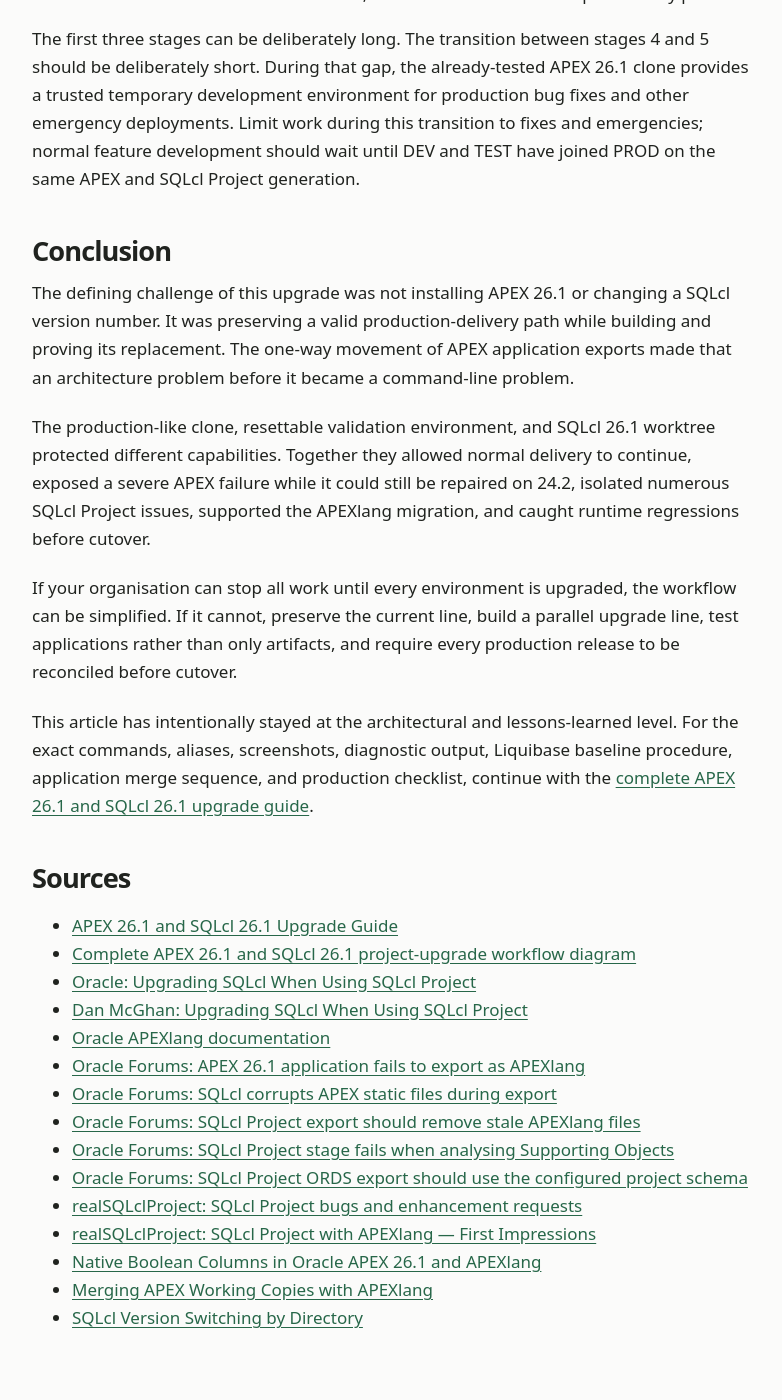
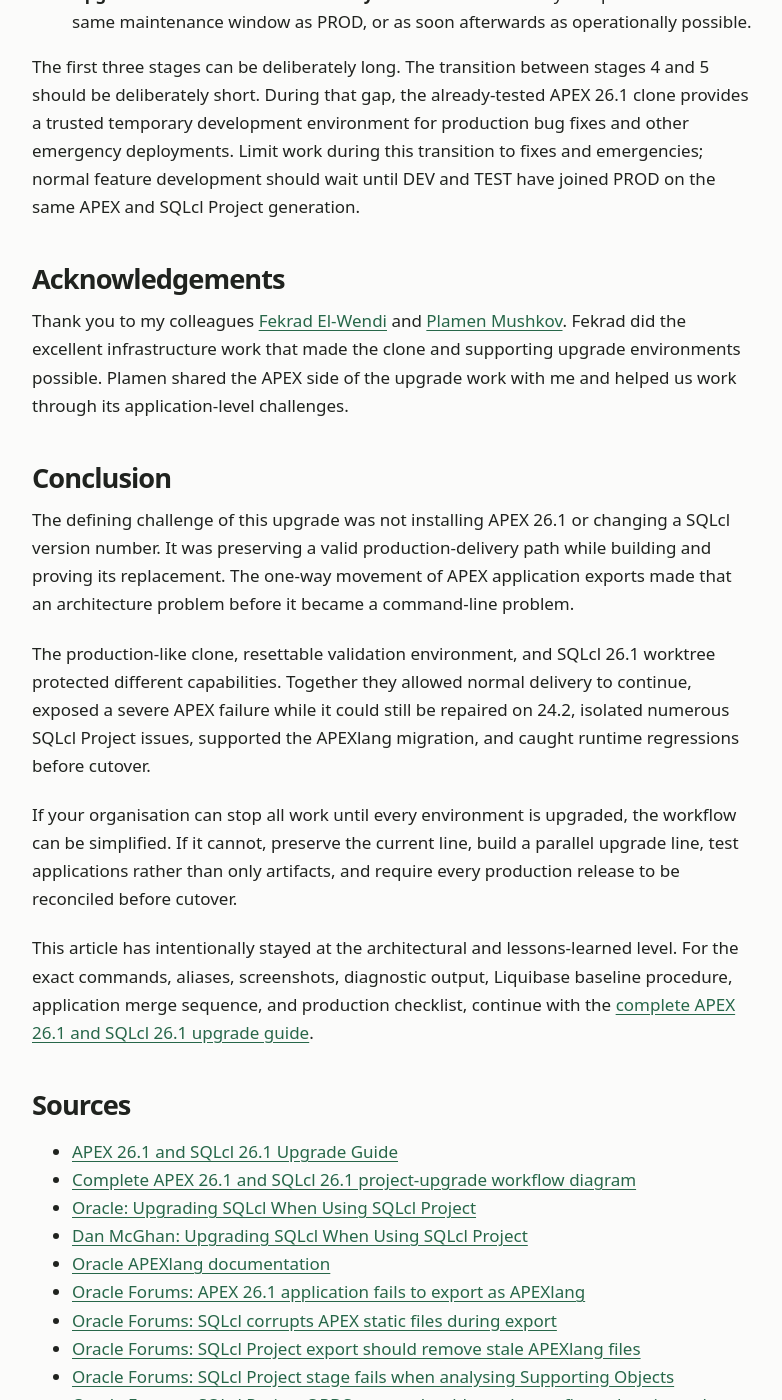
Before and after one commit to akluev/akluev.github.io, a Jekyll site: the page built from _posts/2026-08-27-upgrading-oracle-apex-sqlcl-26-1-busy-development-environment.md, in a window 1280 px wide and 1400 px high, scrolled down 21646 px. Shown: the whole window, without its empty margins (248-1030 px from the left). Built offline with Jekyll 4.4.1, drawn with Linux system fonts in a browser that asks for light colours; some of the changed text lies outside the part shown.

Commit message:
2026-08-27 Acknowledgements

```diff
--- a/_posts/2026-08-27-upgrading-oracle-apex-sqlcl-26-1-busy-development-environment.md
+++ b/_posts/2026-08-27-upgrading-oracle-apex-sqlcl-26-1-busy-development-environment.md
@@ -49,6 +49,7 @@ This article is for:
   - [Database object and PL/SQL changes are normally mechanical](#database-object-and-plsql-changes-are-normally-mechanical)
   - [APEX application changes require a deliberate merge](#apex-application-changes-require-a-deliberate-merge)
 - [Why production is upgraded before development](#why-production-is-upgraded-before-development)
+- [Acknowledgements](#acknowledgements)
 - [Conclusion](#conclusion)
 - [Sources](#sources)
 
@@ -440,6 +441,10 @@ Based on this upgrade, a practical timeline looks like this:
 
 The first three stages can be deliberately long. The transition between stages 4 and 5 should be deliberately short. During that gap, the already-tested APEX 26.1 clone provides a trusted temporary development environment for production bug fixes and other emergency deployments. Limit work during this transition to fixes and emergencies; normal feature development should wait until DEV and TEST have joined PROD on the same APEX and SQLcl Project generation.
 
+## Acknowledgements
+
+Thank you to my colleagues <a href="https://www.linkedin.com/in/fekratelwehedi/" target="_blank" rel="noopener noreferrer">Fekrad El-Wendi</a> and <a href="https://www.linkedin.com/in/plamen-mushkov/" target="_blank" rel="noopener noreferrer">Plamen Mushkov</a>. Fekrad did the excellent infrastructure work that made the clone and supporting upgrade environments possible. Plamen shared the APEX side of the upgrade work with me and helped us work through its application-level challenges.
+
 ## Conclusion
 
 The defining challenge of this upgrade was not installing APEX 26.1 or changing a SQLcl version number. It was preserving a valid production-delivery path while building and proving its replacement. The one-way movement of APEX application exports made that an architecture problem before it became a command-line problem.
@@ -467,3 +472,5 @@ This article has intentionally stayed at the architectural and lessons-learned l
 - <a href="https://alexonapex.com/blog/2026/08/12/native-boolean-columns-oracle-apex-apexlang/" target="_blank" rel="noopener noreferrer">Native Boolean Columns in Oracle APEX 26.1 and APEXlang</a>
 - <a href="https://alexonapex.com/blog/2026/07/24/merging-apex-working-copies-with-apexlang/" target="_blank" rel="noopener noreferrer">Merging APEX Working Copies with APEXlang</a>
 - <a href="https://alexonapex.com/blog/2026/08/22/sqlcl-version-switching-by-directory/" target="_blank" rel="noopener noreferrer">SQLcl Version Switching by Directory</a>
+- <a href="https://www.linkedin.com/in/fekratelwehedi/" target="_blank" rel="noopener noreferrer">Fekrad El-Wendi on LinkedIn</a>
+- <a href="https://www.linkedin.com/in/plamen-mushkov/" target="_blank" rel="noopener noreferrer">Plamen Mushkov on LinkedIn</a>
```
